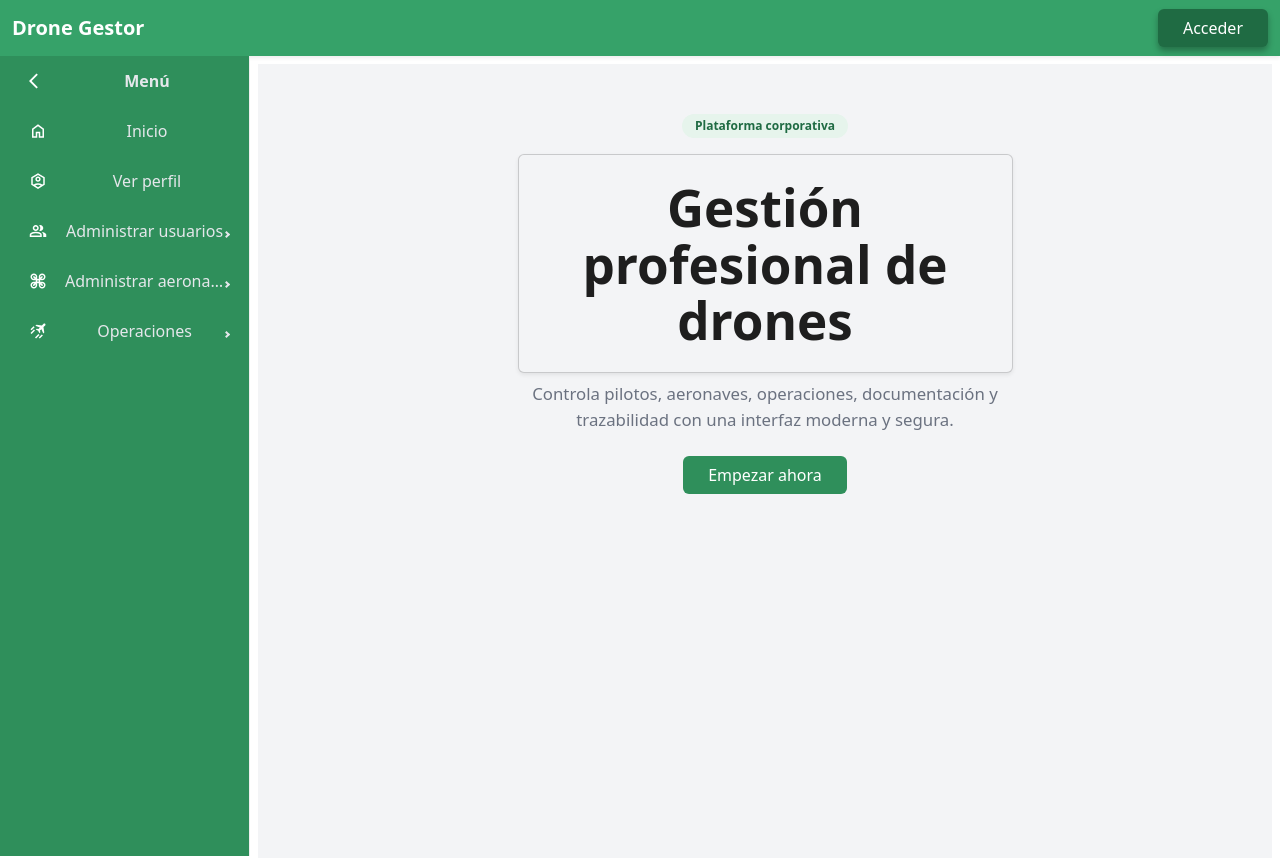
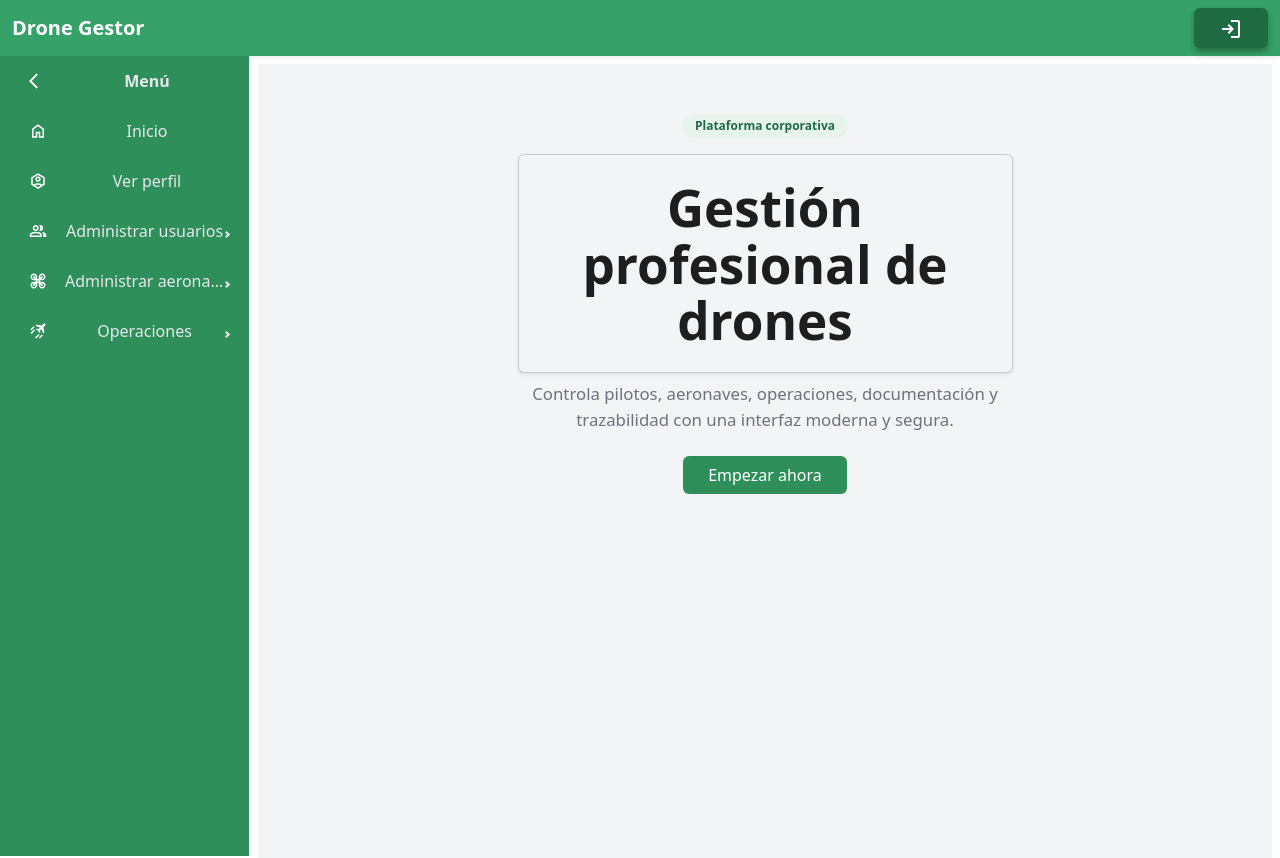
Before and after one commit to kfuentesb/DroneGestory, a React (Vite) app in the folder frontend/: page /home in a window 1280 px wide. Shown: the top 858 px of the page. Built offline with nearby package versions, Linux system fonts and the light colour scheme.

Commit message:
ahora la navbar muestra iconos, no texto

```diff
--- a/frontend/src/components/commons/Navbar.tsx
+++ b/frontend/src/components/commons/Navbar.tsx
@@ -1,5 +1,8 @@
 import { NavLink, useNavigate } from "react-router-dom";
 import { useAuth } from "../AuthProvider";
+
+import LoginIcon from "../../assets/login_white.svg";
+import LogoutIcon from "../../assets/logout_white.svg";
 
 function Navbar() {
   const navigate = useNavigate();
@@ -60,14 +63,18 @@ function Navbar() {
                 <button
                   className="btn px-4"
                   style={{
-                    backgroundColor: "#1F6B43", // darker green button
+                    backgroundColor: "#1F6B43",
                     color: "white",
                     borderRadius: "6px",
                     boxShadow: "0 4px 6px rgba(0, 0, 0, 0.3)",
                   }}
                   type="button"
                 >
-                  Acceder
+                  {/* <img src={LoginIcon} alt="Edit" className="edit-icon d-inline d-sm-none" />
+                  <span className="d-none d-sm-block">
+                      Acceder
+                  </span> */}
+                  <img src={LoginIcon} alt="Edit" className="edit-icon" />
                 </button>
               </NavLink>
             ) : (
@@ -82,7 +89,11 @@ function Navbar() {
                 type="button"
                 onClick={handleLogout}
               >
-                Cerrar Sesión
+                {/* <img src={LogoutIcon} alt="Edit" className="edit-icon d-inline d-sm-none" />
+                  <span className="d-none d-sm-block">
+                      Cerrar Sesión
+                  </span> */}
+                  <img src={LogoutIcon} alt="Edit" className="edit-icon" />
               </button>
             )}
           </div>
```
